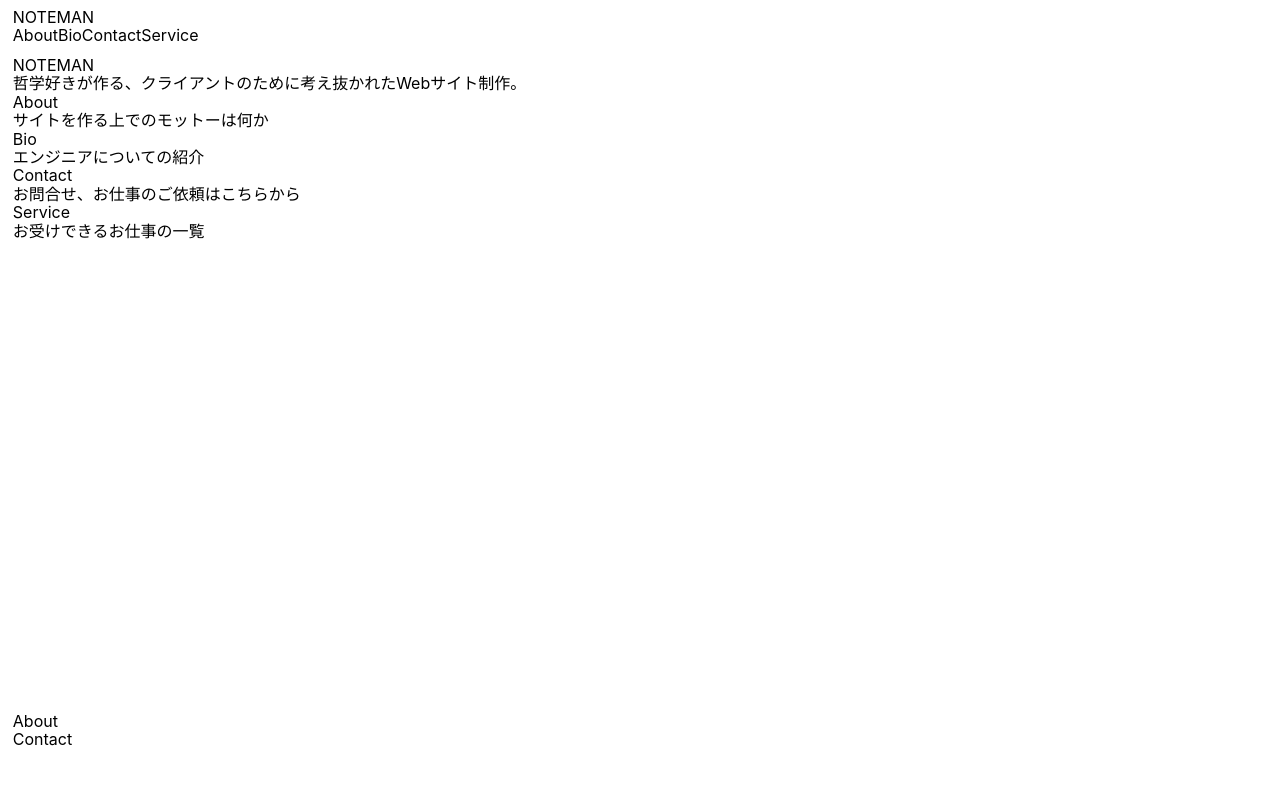
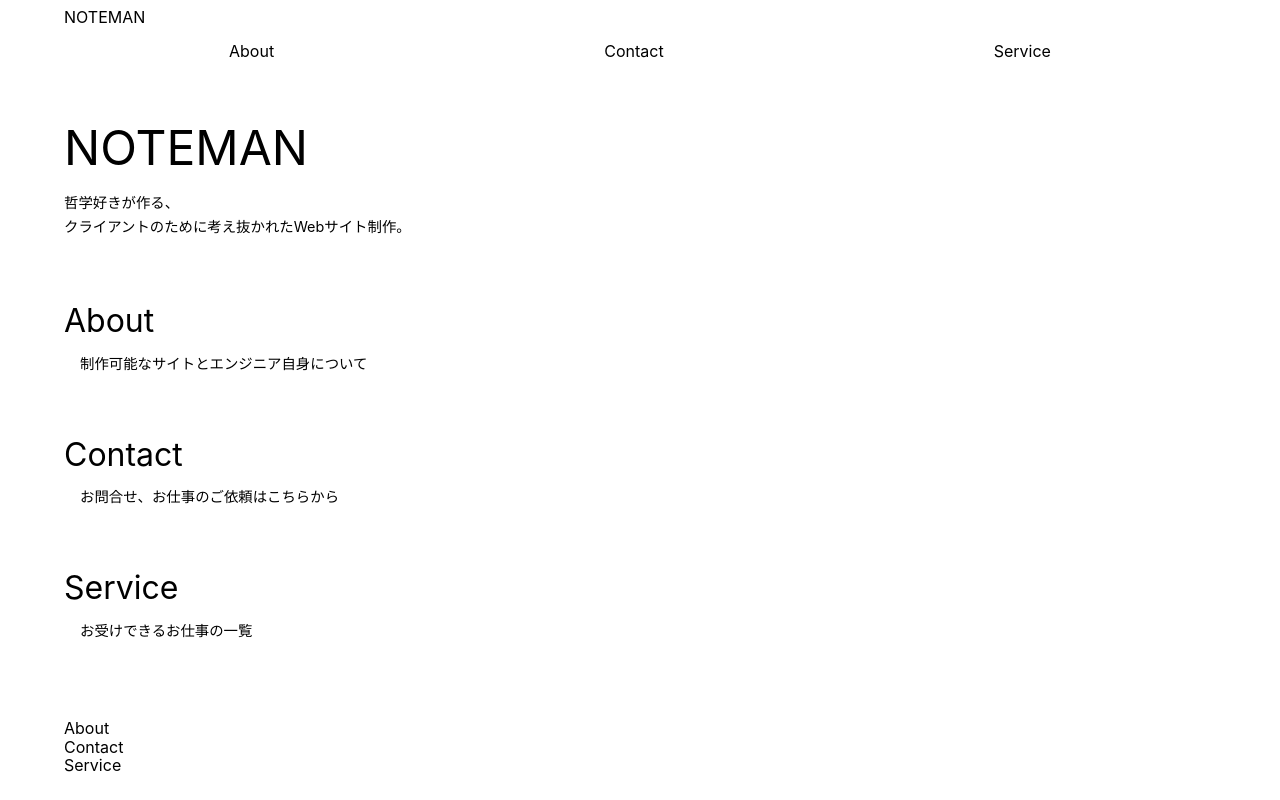
Before and after one commit to kkatou7209/portfolio-3-ts, a React (Create React App) app: page / in a window 1280 px wide. Built offline with nearby package versions, Linux system fonts and the light colour scheme.

Commit message:
modify style of Home.tsx

```diff
--- a/src/App.tsx
+++ b/src/App.tsx
@@ -1,5 +1,5 @@
 //import base component
-import { Header, Main, Footer, Contact } from './components';
+import { Header, Main, Footer } from './components';
 
 //import styles
 import './assets/Base.scss';
--- a/src/assets/Base.scss
+++ b/src/assets/Base.scss
@@ -24,6 +24,7 @@
   line-height: 1.15; /* 1 */
   -webkit-text-size-adjust: 100%; /* 2 */
   -webkit-tap-highlight-color: transparent; /* 3*/
+  position: relative;
 }
 
 /* Sections */
@@ -35,6 +36,7 @@
 
 body {
   margin: 0;
+  height: 100vh;
 }
 
 /**
--- a/src/assets/Layout.scss
+++ b/src/assets/Layout.scss
@@ -1,22 +1,31 @@
+
 #l-container {
   margin: 0;
 
-  padding-left: 0.8rem;
-  padding-right: 0.8rem;
+  padding-left: 5vw;
+  padding-right: 5vw;
+
+  width: 100vw;
+
+  position: absolute;
+  top: 0;
 
   #l-header {
     margin-top: 0.5rem;
     margin-bottom: 0.5rem;
 
-    height: 3rem;
+    width: 90vw;
+    height: 4rem;
 
     position: fixed;
     top: 0;
 
     #l-logo {
-
+      margin-bottom: 16px; margin-bottom: 1rem;
     }
     #l-nav__header {
+      width: 100%;
+
       display: flex;
       flex-direction: row;
       justify-content: space-around;
@@ -24,18 +33,41 @@
   }
 
   #l-main {
-    margin-top: 3.5rem;
+    margin-top: 5.5rem;
     margin-bottom: 1rem;
 
-    height: 40rem;
     #l-page {
       overflow: hidden;
+
+      #l-top {
+        margin-top: 2rem;
+        margin-bottom: 4rem;
+
+        #l-top__title {
+          margin-bottom: 1rem;
+        }
+      }
+
+      #l-nav__home {
+
+        .l-nav__item {
+          margin-bottom: 4rem;
+
+          .l-nav__title {
+            margin-bottom: 1rem;
+          }
+
+          .l-text {
+            margin-left: 1rem;
+          }
+        }
+      }
 
       .l-page__title {
         margin-top: 2rem;
         margin-bottom: 2rem;
       }
-      .l-about__section {
+      .l-about__article {
         margin-bottom: 1rem;
       }
 
--- a/src/assets/Module.scss
+++ b/src/assets/Module.scss
@@ -1,14 +1,45 @@
 
 
 //テキストのスタイル
-.text--large {
+.text--largest {
+  font-size: 4rem;
+}
+
+.text--larger {
   font-size: 3rem;
 }
 
-.text--midium {
+.text--large {
+  font-size: 2rem;
+}
+
+.text--medium {
   font-size: 1.5rem;
+}
+
+.text--small {
+  font-size: 1.3rem;
+}
+
+.text--smaller {
+  font-size: 1rem;
+}
+
+.text--smallest {
+  font-size: 0.9rem;
 }
 
 .text--center {
   text-align: center;
 }
+
+
+//line-hight
+
+.line--wide {
+  line-height: 2.5rem;
+}
+
+.line--medium {
+  line-height: 1.5rem;
+}
--- a/src/components/Footer.tsx
+++ b/src/components/Footer.tsx
@@ -1,12 +1,19 @@
 import { Link } from 'react-router-dom';
+
+import { navItem } from './index';
 
 
 const Footer = () => {
   return (
     <footer id='l-footer'>
       <nav id='l-nav__footer'>
-        <li className='nav__item'><Link to={'/about'}>About</Link></li>
-        <li className='nav__item'><Link to={'/contact'}>Contact</Link></li>
+        {navItem.map((item, key) => {
+          return (
+            <li className='nav__item' key={key.toString()}>
+              <Link to={`/${item.link}`}>{item.linkText}</Link>
+            </li>
+          )
+        })}
       </nav>
     </footer>
   )
--- a/src/components/Header.tsx
+++ b/src/components/Header.tsx
@@ -7,13 +7,15 @@
     <>
       <header id='l-header'>
         <div id="l-logo">
-            <div className='logo__text'><Link to='/'>NOTEMAN</Link></div>
+            <div className='logo__text'>
+              <Link to='/' className='text--smaller'>NOTEMAN</Link>
+            </div>
         </div>
         <nav id='l-nav__header'>
           {navItem.map((item, key) => {
             return (
               <li className='nav__item' key={key.toString()}>
-                <Link to={`/${item.link}`}>{item.linkText}</Link>
+                <Link to={`/${item.link}`} className='text--smaller'>{item.linkText}</Link>
               </li>
             )
           })}
--- a/src/components/dataset/dataset.ts
+++ b/src/components/dataset/dataset.ts
@@ -2,12 +2,7 @@
   {
     link: 'about',
     linkText: 'About',
-    text: 'サイトを作る上でのモットーは何か'
-  },
-  {
-    link: 'bio',
-    linkText: 'Bio',
-    text: 'エンジニアについての紹介'
+    text: '制作可能なサイトとエンジニア自身について'
   },
   {
     link: 'contact',
--- a/src/components/pages/About.tsx
+++ b/src/components/pages/About.tsx
@@ -3,19 +3,32 @@
 const About = () => {
   return (
     <>
-      <h2 className='l-page__title text--large text--center'>About</h2>
+      <h2 className='l-page__title text--large'>About</h2>
+      <section className='l-about__section'>
+        <h3 className='section__title text--medium'>
+          About Works
+        </h3>
         {aboutSection.map((item, key) => {
           return (
-          <section className='l-about__section' key={key.toString()}>
-            <h2 className='section__title text--midium'>
+            <article className='l-about__article' key={key.toString()}>
+              <h4 className='article__title text--small'>
                 {item.title}
-            </h2>
-            <p className='text'>
+              </h4>
+              <p className='text text--smaller line--wide'>
                 {item.text}
               </p>
-          </section>
+            </article>
           )
         })}
+      </section>
+      <section className='l-about__section'>
+        <h3 className='section__title text--medium'>
+          About Myself
+        </h3>
+        <article className='l-about__article'>
+          <h4 className='article__title text--small'></h4>
+        </article>
+      </section>
     </>
     )
 }
--- a/src/components/pages/Home.tsx
+++ b/src/components/pages/Home.tsx
@@ -7,23 +7,31 @@
   return (
     <>
       <div id='l-top'>
-        <h1 className='top__title'>NOTEMAN</h1>
-        <p className='top__text'>
-          哲学好きが作る、クライアントのために考え抜かれたWebサイト制作。
+        <h1 id='l-top__title' className='text--larger'>NOTEMAN</h1>
+        <p id='l-top__text' className='text--smallest line--medium'>
+          哲学好きが作る、
+          <br/>
+          クライアントのために考え抜かれたWebサイト制作。
         </p>
-        <nav className='l-nav__top'>
+      </div>
+      <nav id='l-nav__home'>
         {navItem.map((item, key: number) => {
           return (
-              <li className='nav__item' key={key.toString()}>
-                <Link to={`/${item.link}`}>{item.linkText}</Link>
-                <p className='text'>
+            <li className='l-nav__item' key={key.toString()}>
+              <div className='l-nav__title'>
+                <Link to={`/${item.link}`} className='text--large'>
+                  {item.linkText}
+                </Link>
+              </div>
+              <div className='l-text'>
+                <p className='text text--smallest'>
                   {item.text}
                 </p>
+              </div>
             </li>
           );
         })}
       </nav>
-      </div>
     </>
   )
 }
```
Lines whose indentation alone changed are shown as unchanged.
